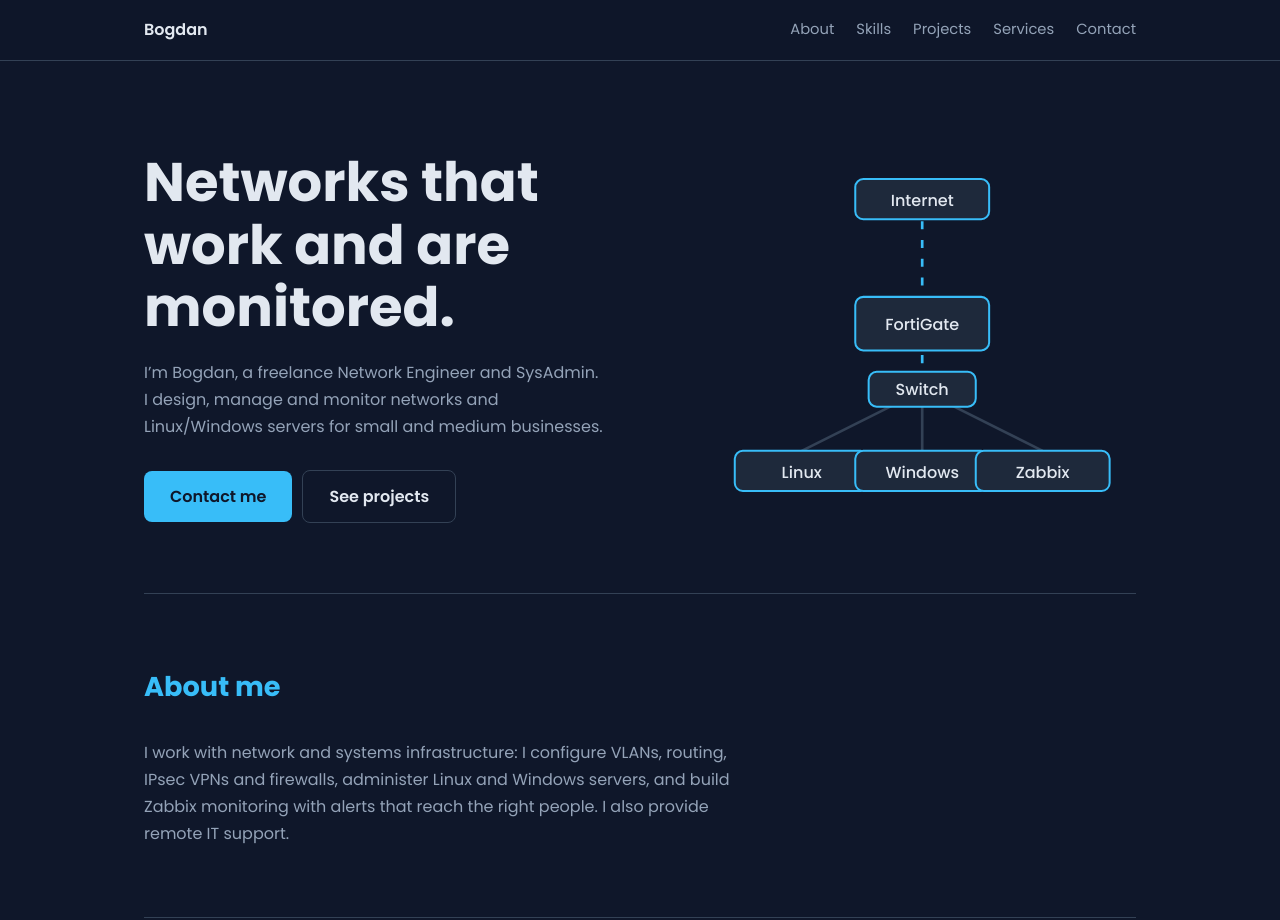
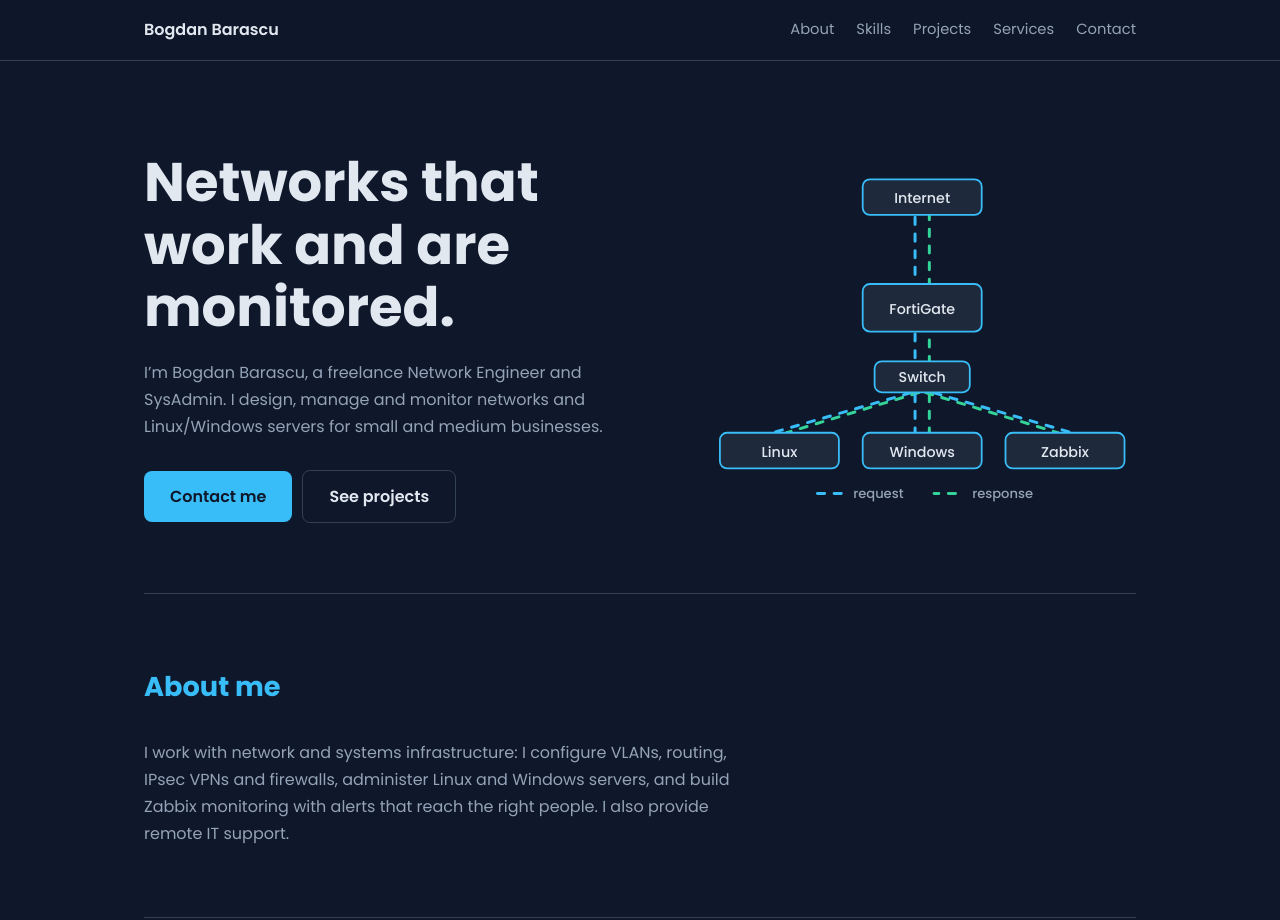
Before and after one commit to BogdanNBarascu/bogdan-portfolio, a plain HTML site: page index.html in a window 1280 px wide. Shown: the top 920 px of the page. Drawn offline with Linux system fonts and the light colour scheme.

Commit message:
Add files via upload

```diff
--- a/index.html
+++ b/index.html
@@ -3,7 +3,7 @@
 <head>
 <meta charset="UTF-8">
 <meta name="viewport" content="width=device-width, initial-scale=1">
-<title>Bogdan | Network Engineer & SysAdmin</title>
+<title>Bogdan Barascu | Network Engineer & SysAdmin</title>
 <meta name="description" content="Freelance Network Engineer and SysAdmin: Cisco, MikroTik, FortiGate, Linux, Windows Server and Zabbix monitoring.">
 <link rel="preconnect" href="https://fonts.googleapis.com">
 <link rel="preconnect" href="https://fonts.gstatic.com" crossorigin>
@@ -30,10 +30,14 @@ nav ul a:hover{color:var(--accent)}
 .btn:hover{filter:brightness(1.1)}
 .topo{width:100%;height:auto}
 .topo line{stroke:var(--line);stroke-width:2}
-.topo .live{stroke:var(--accent);stroke-dasharray:6 8;animation:flow 1.6s linear infinite}
+.topo .down,.topo .up{stroke-width:2.5;stroke-dasharray:6 8;stroke-linecap:round}
+.topo .down{stroke:var(--accent);animation:flowdown 1.4s linear infinite}
+.topo .up{stroke:#34d399;animation:flowup 1.4s linear infinite}
 .topo rect{fill:var(--panel);stroke:var(--accent);stroke-width:1.5}
 .topo text{fill:var(--text);font:500 12px Poppins,sans-serif;text-anchor:middle}
-@keyframes flow{to{stroke-dashoffset:-28}}
+.topo .lg{fill:var(--muted);font-size:11px;text-anchor:start}
+@keyframes flowdown{to{stroke-dashoffset:-28}}
+@keyframes flowup{to{stroke-dashoffset:28}}
 section{padding:70px 0;border-top:1px solid var(--line)}
 h2{font-size:1.7rem;margin-bottom:28px;color:var(--accent)}
 .lead{max-width:62ch;color:var(--muted)}
@@ -48,12 +52,12 @@ h2{font-size:1.7rem;margin-bottom:28px;color:var(--accent)}
 .contact a.row:hover{color:var(--accent)}
 footer{text-align:center;padding:26px;color:var(--muted);font-size:.85rem;border-top:1px solid var(--line)}
 @media(max-width:780px){.hero{grid-template-columns:1fr;padding-top:50px}nav ul{gap:14px;font-size:.82rem}}
-@media(prefers-reduced-motion:reduce){.topo .live{animation:none}html{scroll-behavior:auto}}
+@media(prefers-reduced-motion:reduce){.topo .down,.topo .up{animation:none}html{scroll-behavior:auto}}
 </style>
 </head>
 <body>
 <nav><div class="wrap">
-  <strong>Bogdan</strong>
+  <strong>Bogdan Barascu</strong>
   <ul>
     <li><a href="#about">About</a></li>
     <li><a href="#skills">Skills</a></li>
@@ -67,21 +71,23 @@ footer{text-align:center;padding:26px;color:var(--muted);font-size:.85rem;border
   <header class="hero">
     <div>
       <h1>Networks that work and are monitored.</h1>
-      <p>I’m Bogdan, a freelance Network Engineer and SysAdmin. I design, manage and monitor networks and Linux/Windows servers for small and medium businesses.</p>
+      <p>I’m Bogdan Barascu, a freelance Network Engineer and SysAdmin. I design, manage and monitor networks and Linux/Windows servers for small and medium businesses.</p>
       <a href="#contact" class="btn">Contact me</a><a href="#projects" class="btn ghost">See projects</a>
     </div>
-    <svg class="topo" viewBox="0 0 320 260" role="img" aria-label="Topology: Internet, FortiGate, switch, servers and Zabbix">
-      <line class="live" x1="160" y1="40" x2="160" y2="100"/>
-      <line class="live" x1="160" y1="140" x2="160" y2="170"/>
-      <line x1="160" y1="170" x2="70" y2="215"/>
-      <line x1="160" y1="170" x2="160" y2="215"/>
-      <line x1="160" y1="170" x2="250" y2="215"/>
-      <rect x="110" y="12" width="100" height="30" rx="6"/><text x="160" y="32">Internet</text>
-      <rect x="110" y="100" width="100" height="40" rx="6"/><text x="160" y="125">FortiGate</text>
-      <rect x="120" y="156" width="80" height="26" rx="6"/><text x="160" y="173">Switch</text>
-      <rect x="20" y="215" width="100" height="30" rx="6"/><text x="70" y="235">Linux</text>
-      <rect x="110" y="215" width="100" height="30" rx="6"/><text x="160" y="235">Windows</text>
-      <rect x="200" y="215" width="100" height="30" rx="6"/><text x="250" y="235">Zabbix</text>
+    <svg class="topo" viewBox="0 0 360 290" role="img" aria-label="Topology: traffic flowing both ways between Internet, FortiGate, switch, Linux, Windows and Zabbix">
+      <line class="down" x1="174" y1="42" x2="174" y2="100"/><line class="up" x1="186" y1="100" x2="186" y2="42"/>
+      <line class="down" x1="174" y1="140" x2="174" y2="165"/><line class="up" x1="186" y1="165" x2="186" y2="140"/>
+      <line class="down" x1="172" y1="191" x2="54" y2="225"/><line class="up" x1="66" y1="225" x2="178" y2="191"/>
+      <line class="down" x1="174" y1="191" x2="174" y2="225"/><line class="up" x1="186" y1="225" x2="186" y2="191"/>
+      <line class="down" x1="188" y1="191" x2="306" y2="225"/><line class="up" x1="294" y1="225" x2="182" y2="191"/>
+      <rect x="130" y="12" width="100" height="30" rx="6"/><text x="180" y="32">Internet</text>
+      <rect x="130" y="100" width="100" height="40" rx="6"/><text x="180" y="125">FortiGate</text>
+      <rect x="140" y="165" width="80" height="26" rx="6"/><text x="180" y="182">Switch</text>
+      <rect x="10" y="225" width="100" height="30" rx="6"/><text x="60" y="245">Linux</text>
+      <rect x="130" y="225" width="100" height="30" rx="6"/><text x="180" y="245">Windows</text>
+      <rect x="250" y="225" width="100" height="30" rx="6"/><text x="300" y="245">Zabbix</text>
+      <line class="down" x1="90" y1="276" x2="115" y2="276"/><text class="lg" x="122" y="280">request</text>
+      <line class="up" x1="190" y1="276" x2="215" y2="276"/><text class="lg" x="222" y="280">response</text>
     </svg>
   </header>
 
@@ -128,6 +134,6 @@ footer{text-align:center;padding:26px;color:var(--muted);font-size:.85rem;border
   </section>
 </main>
 
-<footer>© 2026 Bogdan. All rights reserved.</footer>
+<footer>© 2026 Bogdan Barascu. All rights reserved.</footer>
 </body>
 </html>
```
